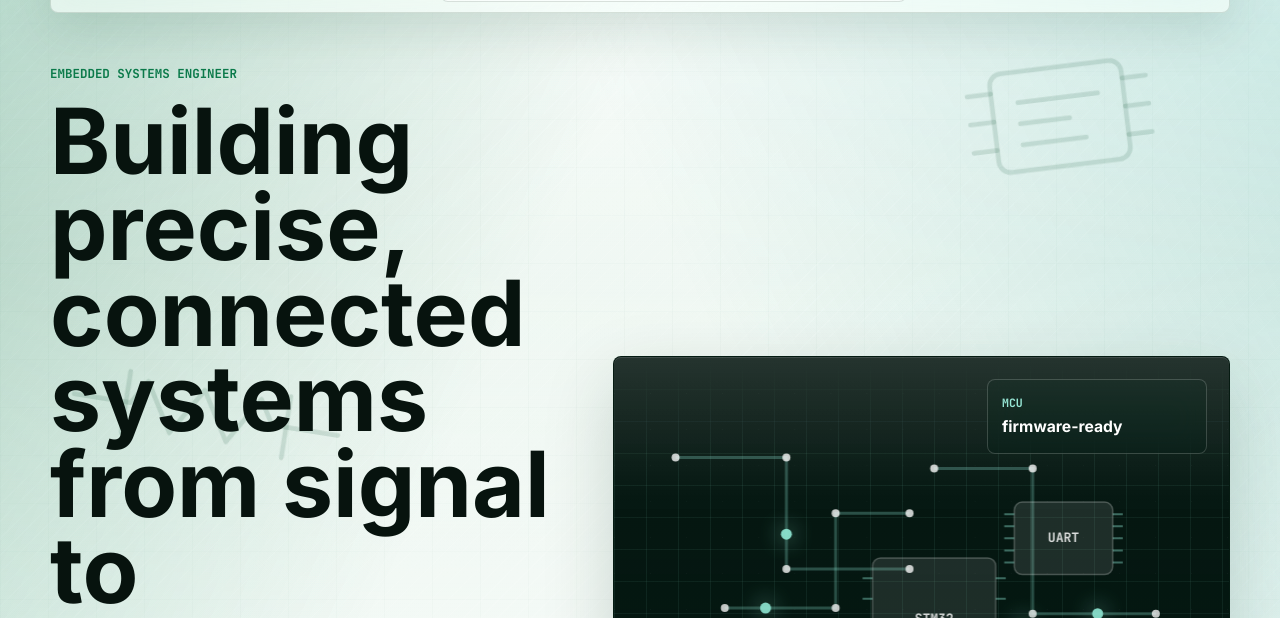
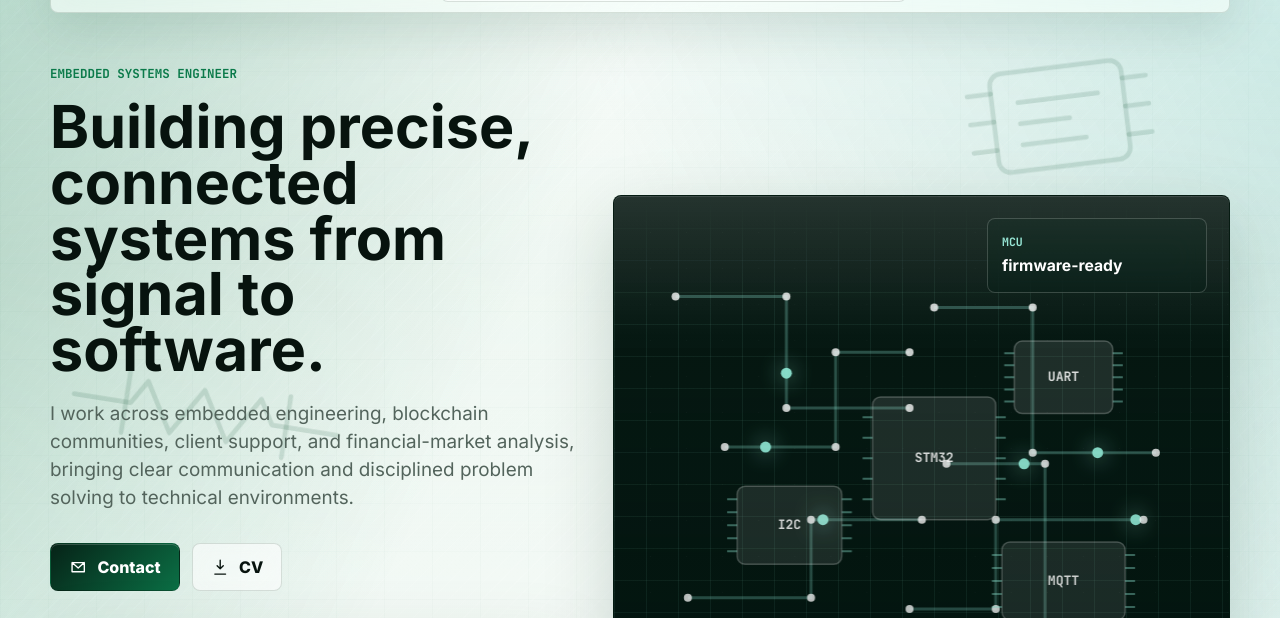
Before and after one commit to DECENTMEDIA/MY-PORTFOLIO, a plain HTML site: page index.html in a window 1280 px wide. Shown: the part 73-691 px from the top of the page. Drawn offline with Linux system fonts and the light colour scheme.

Commit message:
Update styles.css

```diff
--- a/styles.css
+++ b/styles.css
@@ -228,7 +228,7 @@ p {
 
 h1 {
   margin-bottom: 22px;
-  font-size: 5.7rem;
+  font-size: 3.7rem;
   line-height: 0.94;
   letter-spacing: 0;
 }
```
